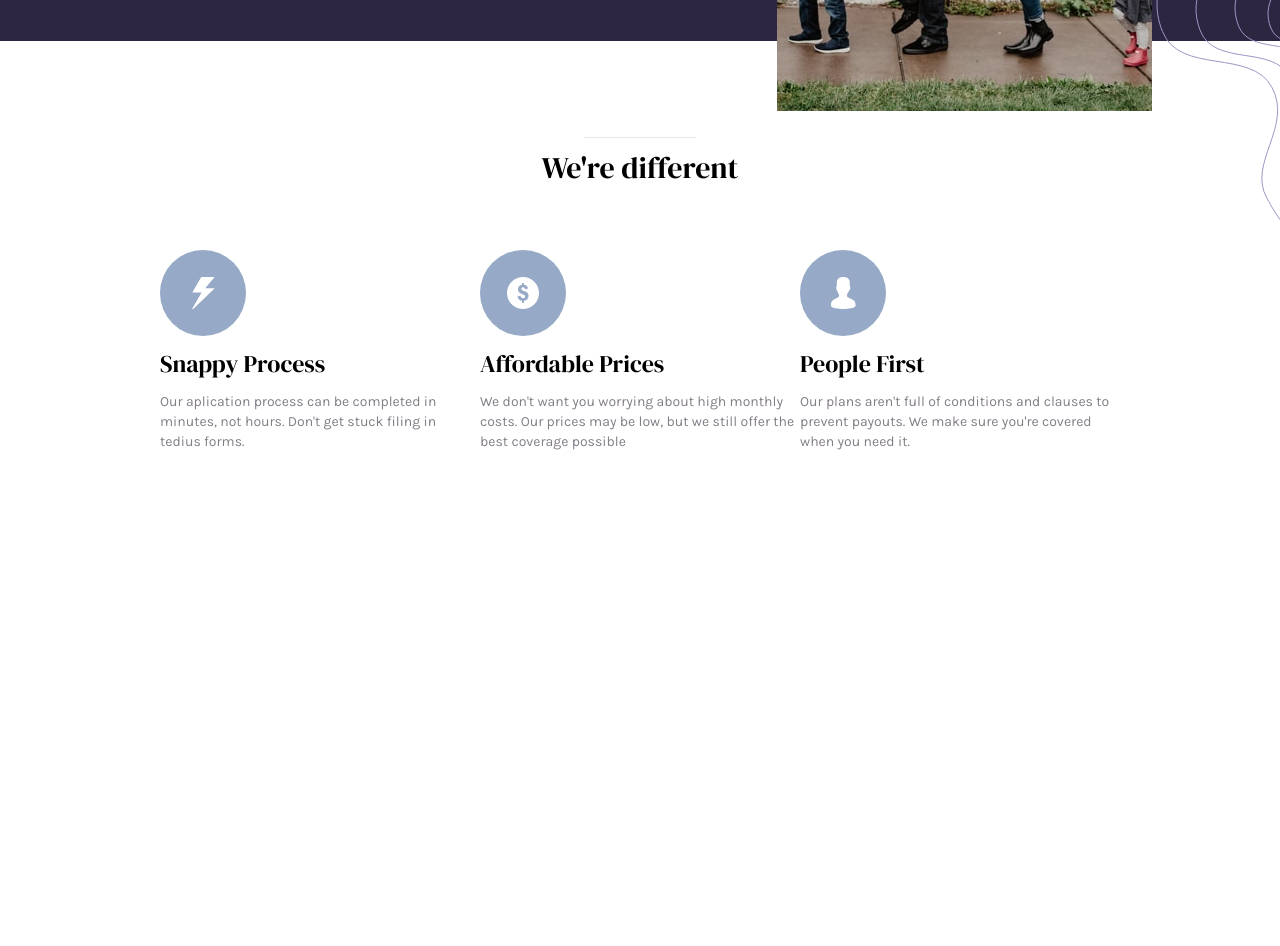
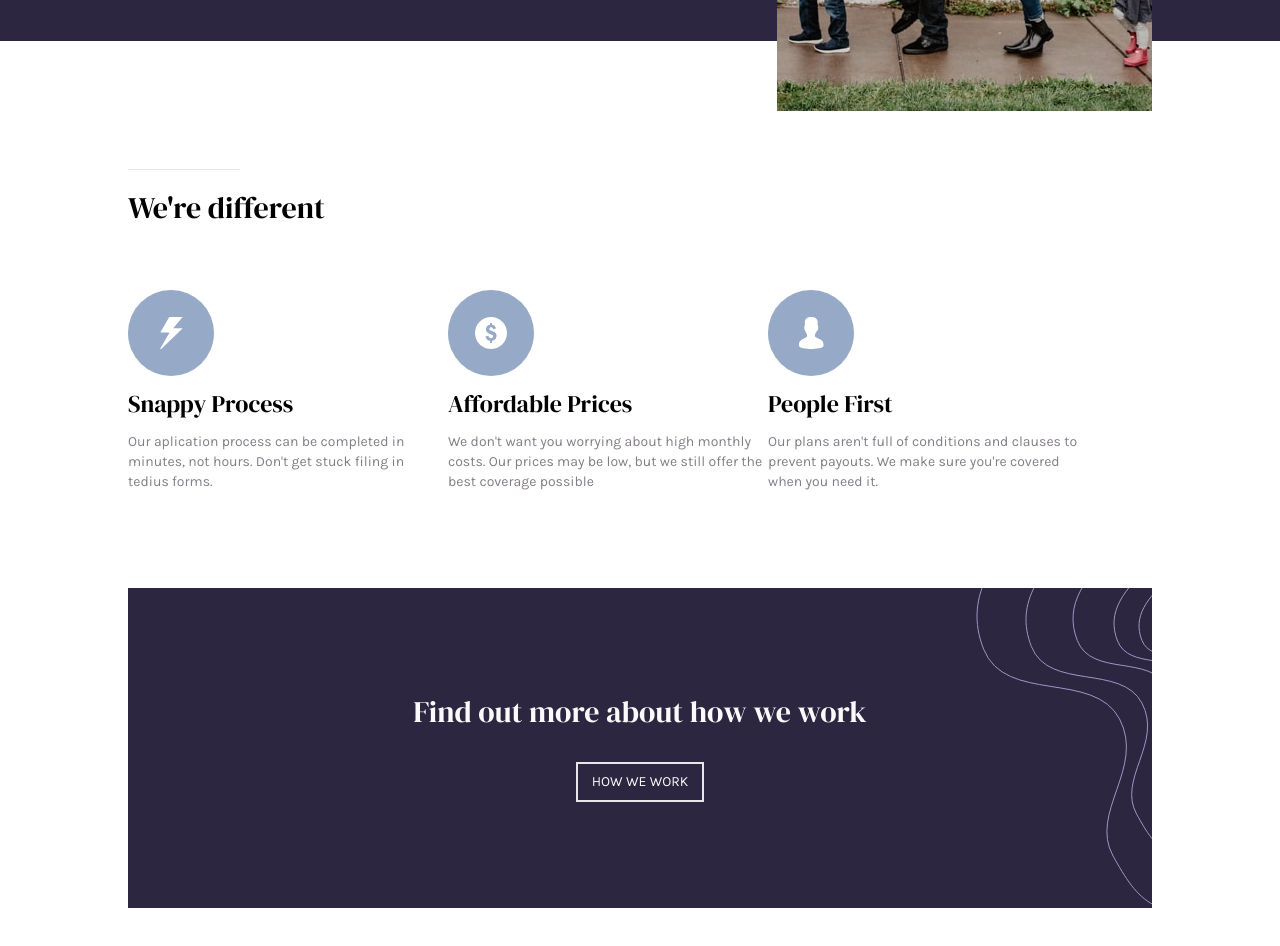
Before and after one commit to HenryAprendo/multi-landing-page, an Angular app: page / in a window 1280 px wide. Shown: the part 420-1366 px from the top of the page. Before the commit the page ends 1064 px from the top, so only its background shows below. Built offline with nearby package versions, Linux system fonts and the light colour scheme.

Commit message:
Maquetado y estilos a la sección <how we work> mobile

```diff
--- a/src/app/components/projectTwo/card/card.component.ts
+++ b/src/app/components/projectTwo/card/card.component.ts
@@ -7,7 +7,7 @@ import { CardInsure } from 'src/app/data/card-different';
   standalone: true,
   imports: [CommonModule],
   template: `
-    <article class="flex flex-col items-center gap-y-3 text-center max-w-xs sm:items-start sm:text-left sm:gap-x-3">
+    <article class="flex flex-col items-center gap-y-3 text-center max-w-xs xl:items-start xl:text-left xl:gap-x-3">
       <img [src]="card.icon" [alt]="card.title">
       <h3 class="text-2xl font-DMserifDisplay">{{card.title}}</h3>
       <p class="text-sm text-dark-grayish-violet-ensure">{{card.description}}</p>
--- a/src/app/components/projectTwo/insure/insure.component.html
+++ b/src/app/components/projectTwo/insure/insure.component.html
@@ -17,23 +17,30 @@
           <img class="hidden absolute top-0 right-0 sm:block " src="./assets/insure/images/image-intro-mobile.jpg" alt="family">
         </div>
         <img class="absolute left-0 top-0" src="./assets/insure/images/bg-pattern-intro-left-mobile.svg" alt="intro left">
-        <img class="absolute right-0 -bottom-[39%]" src="./assets/insure/images/bg-pattern-intro-right-mobile.svg" alt="intro right">
+        <img class="absolute right-0 -bottom-[39%] sm:hidden" src="./assets/insure/images/bg-pattern-intro-right-mobile.svg" alt="intro right">
       </div>
     </section>
 
     <!-- Diferenciales -->
     <section>
-      <div class="relative pt-24 pb-24 px-6">
+      <div class="relative pt-24 pb-24 px-6 sm:pt-32">
         <div class="max-w-3xl mx-auto xl:max-w-5xl">
-          <div class="flex flex-col items-center">
+          <div class="flex flex-col items-center sm:items-start">
             <hr class="w-28 text-dark-violet-ensure" />
-            <h2 class="font-DMserifDisplay text-3xl mt-3" >We're different</h2>
+            <h2 class="font-DMserifDisplay text-3xl mt-5" >We're different</h2>
             <section class="mt-16 mb-24 flex flex-col gap-y-10 sm:flex-row">
               <ng-container *ngFor="let item of cards" >
                 <app-card [card]="item" />
               </ng-container>
             </section>
           </div>
+          <section>
+            <div class="relative bg-dark-violet-ensure text-very-light-gray-ensure font-DMserifDisplay flex flex-col items-center justify-center px-6 py-20 h-80">
+              <h3 class="text-3xl text-center mb-8 ">Find out more about how we work</h3>
+              <a class="w-32 border-2 py-2 uppercase text-center font-karla text-sm" >How we work</a>
+              <img class="absolute right-0 top-0" src="./../../../../assets/insure/images/bg-pattern-how-we-work-mobile.svg" alt="how we work pattern">
+            </div>
+          </section>
         </div>
       </div>
     </section>
```
